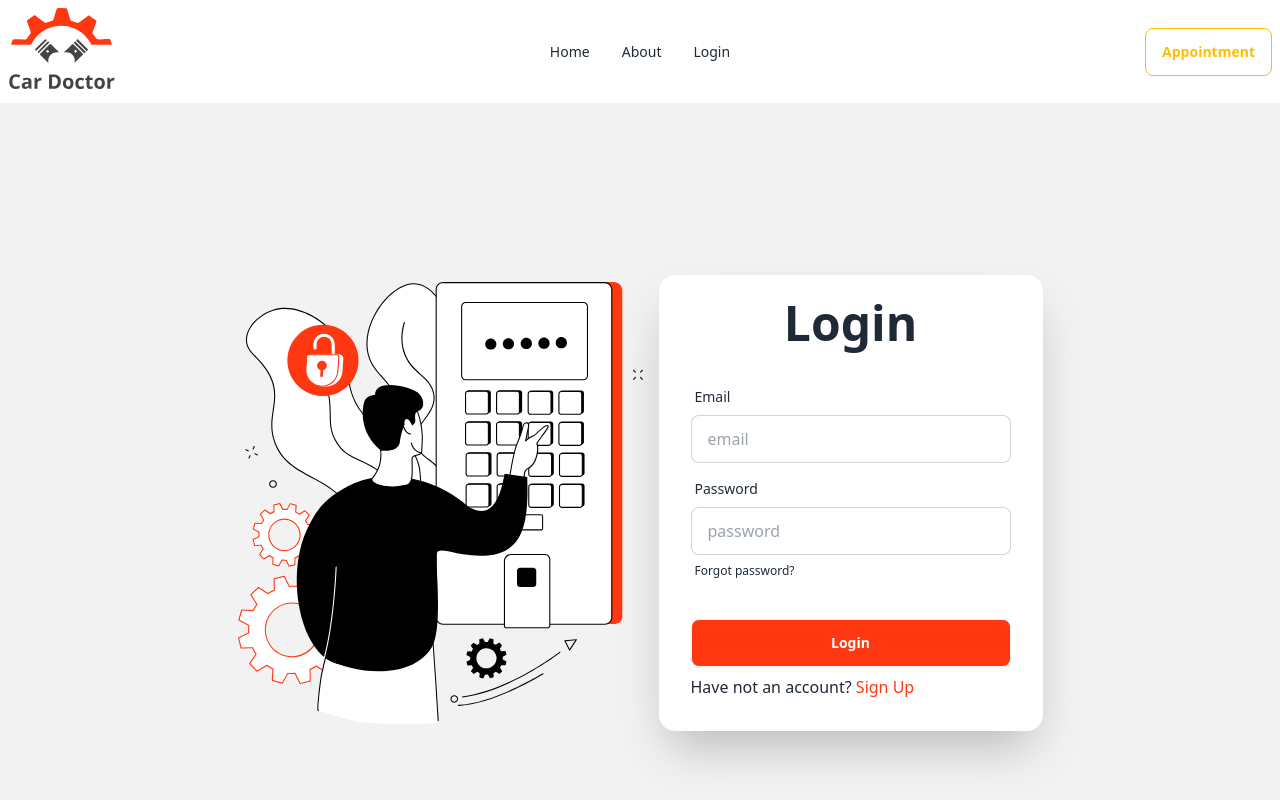
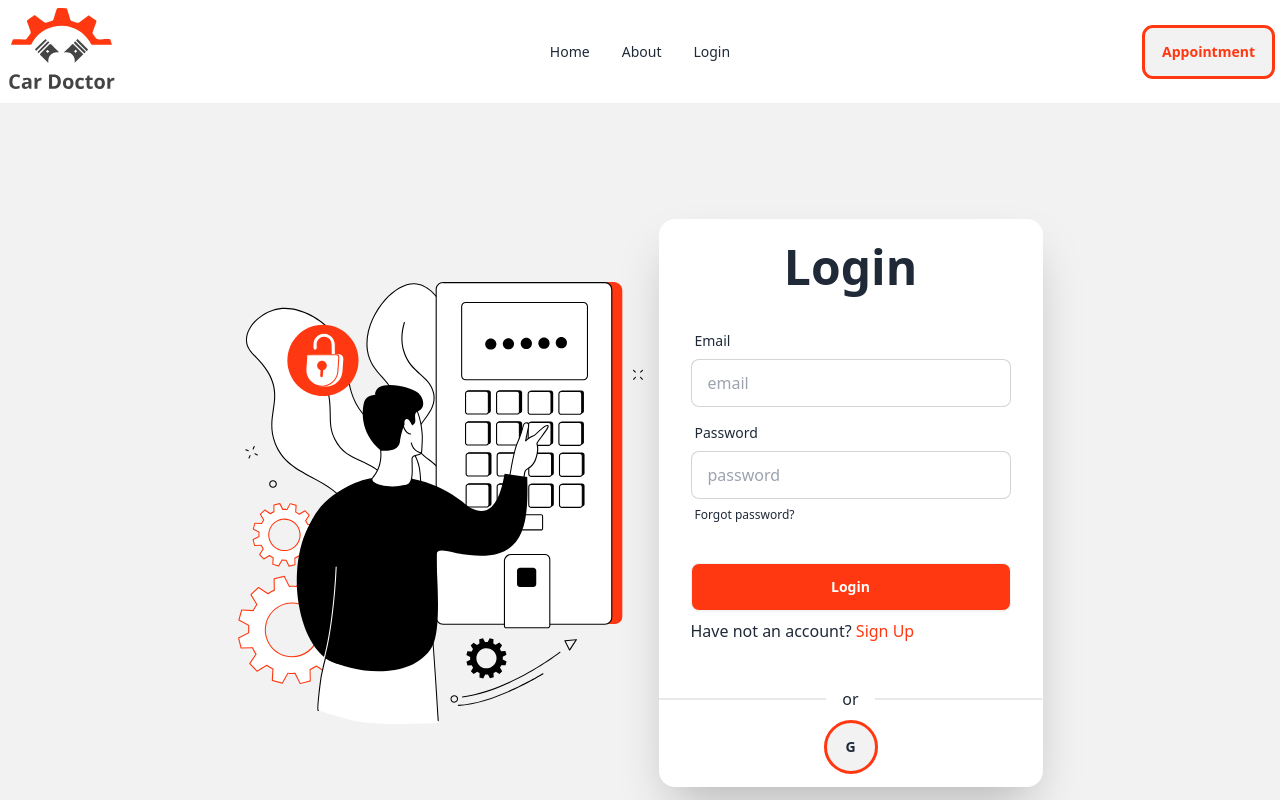
Before and after one commit to asib11/car-doctor-client, a React (Vite) app: page /login in a window 1280 px wide. Shown: the top 800 px of the page. Built offline with nearby package versions, Linux system fonts and the light colour scheme; no server answers.

Commit message:
add social media login

```diff
--- a/src/pages/Login/Login.jsx
+++ b/src/pages/Login/Login.jsx
@@ -2,6 +2,7 @@ import { Link, useLocation, useNavigate } from 'react-router-dom';
 import img from '../../assets/images/login/login.svg'
 import { useContext } from 'react';
 import { AuthContext } from '../../providers/AuthProvider';
+import SocialLogin from '../shared/SocialLogin/SocialLogin';
 const Login = () => {
     const location = useLocation();
     const from = location.state?.from?.pathname || '/';
@@ -70,6 +71,7 @@ const Login = () => {
                         </div>
                         <p>Have not an account? <Link className='text-[#FF3811]' to='/signup'>Sign Up</Link></p>
                     </form>
+                    <SocialLogin></SocialLogin>
                 </div>
 
             </div>
--- a/src/pages/SignUp/SignUp.jsx
+++ b/src/pages/SignUp/SignUp.jsx
@@ -2,6 +2,7 @@ import { Link } from "react-router-dom";
 import img from '../../assets/images/login/login.svg'
 import { useContext } from 'react';
 import { AuthContext } from '../../providers/AuthProvider';
+import SocialLogin from "../shared/SocialLogin/SocialLogin";
 
 const SignUp = () => {
     const {createUser} = useContext(AuthContext);
@@ -54,6 +55,7 @@ const SignUp = () => {
                         </div>
                         <p>Have an account? <Link className='text-[#FF3811]' to='/login'>Login</Link></p>
                     </form>
+                    <SocialLogin></SocialLogin>
                 </div>
 
             </div>
--- a/src/pages/shared/Navbar/Navbar.jsx
+++ b/src/pages/shared/Navbar/Navbar.jsx
@@ -44,7 +44,7 @@ const Navbar = () => {
                 </ul>
             </div>
             <div className="navbar-end">
-                <Link><button className="btn btn-outline btn-warning ">Appointment</button></Link>
+                <Link><button className="btn outline outline-[#FF3811] text-[#FF3811]">Appointment</button></Link>
             </div>
         </div>
     );
--- /dev/null
+++ b/src/pages/shared/SocialLogin/SocialLogin.jsx
@@ -0,0 +1,17 @@
+import { Link } from "react-router-dom";
+
+
+const SocialLogin = () => {
+    return (
+        <div>
+            <div className="divider">
+                or
+            </div>
+            <div className="pb-4 flex justify-center">
+                <Link><button className="btn btn-circle outline outline-[#FF3811] text-center">G</button></Link>
+            </div>
+        </div>
+    );
+};
+
+export default SocialLogin;
```
